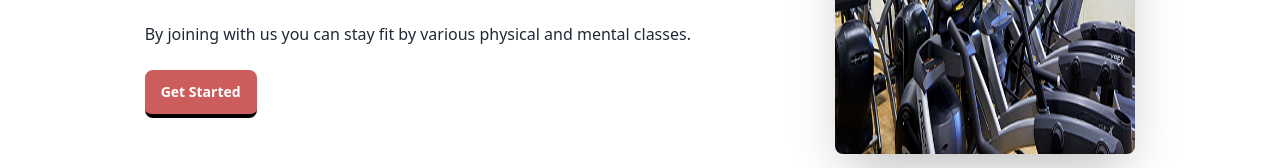
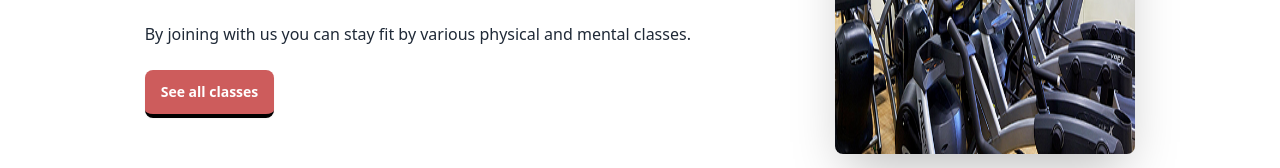
Before and after one commit to TinnyDatta/fitness-blender-client, a React (Vite) app: page / in a window 1280 px wide. Shown: the part 306-474 px from the top of the page. Built offline with nearby package versions, Linux system fonts and the light colour scheme; no server answers.

Commit message:
added link to banner for classes page

```diff
--- a/src/components/Home/Banner/Banner.jsx
+++ b/src/components/Home/Banner/Banner.jsx
@@ -1,3 +1,4 @@
+import { Link } from "react-router-dom";
 
 const Banner = () => {
     return (
@@ -10,7 +11,9 @@ const Banner = () => {
       <p className="text-[#CD5C5C] my-4 text-xl">Breathe, Relax and br Healthy</p>
       <h1 className="text-5xl text-[#8A3324] ">This is FitnessBlender center</h1>
       <p className="py-6">By joining with us you can stay fit by various physical and mental classes.</p>
-      <button className="btn bg-[#CD5C5C] text-white border-0 border-b-4 border-b-black">Get Started</button>
+     <Link to="/allClasses">
+     <button className="btn bg-[#CD5C5C] text-white border-0 border-b-4 border-b-black">See all classes</button>
+     </Link>
     </div>
   </div>
 </div>
```
